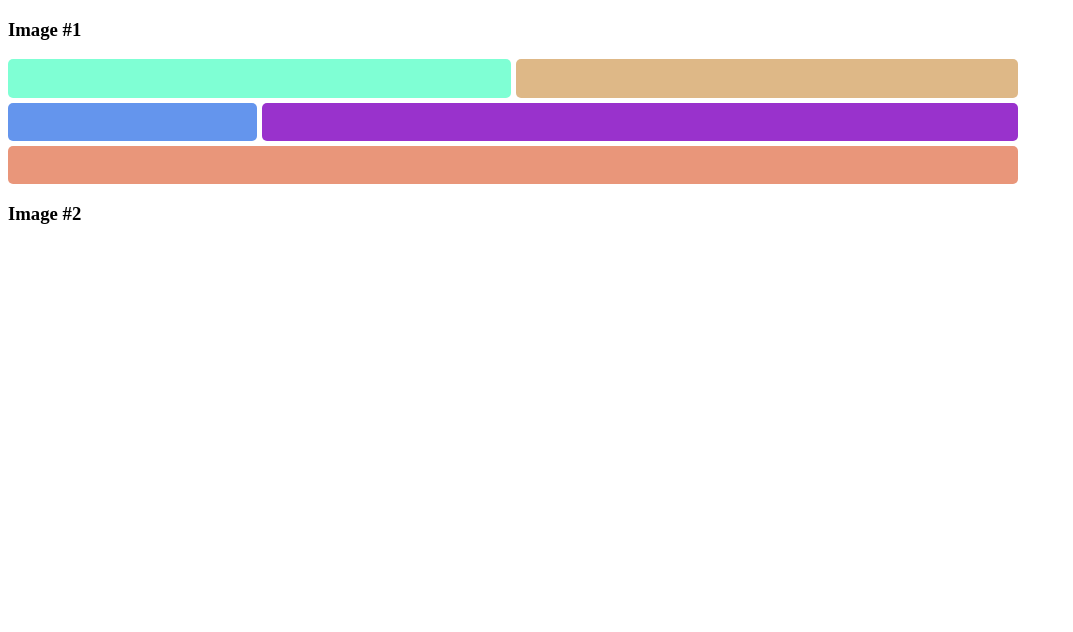
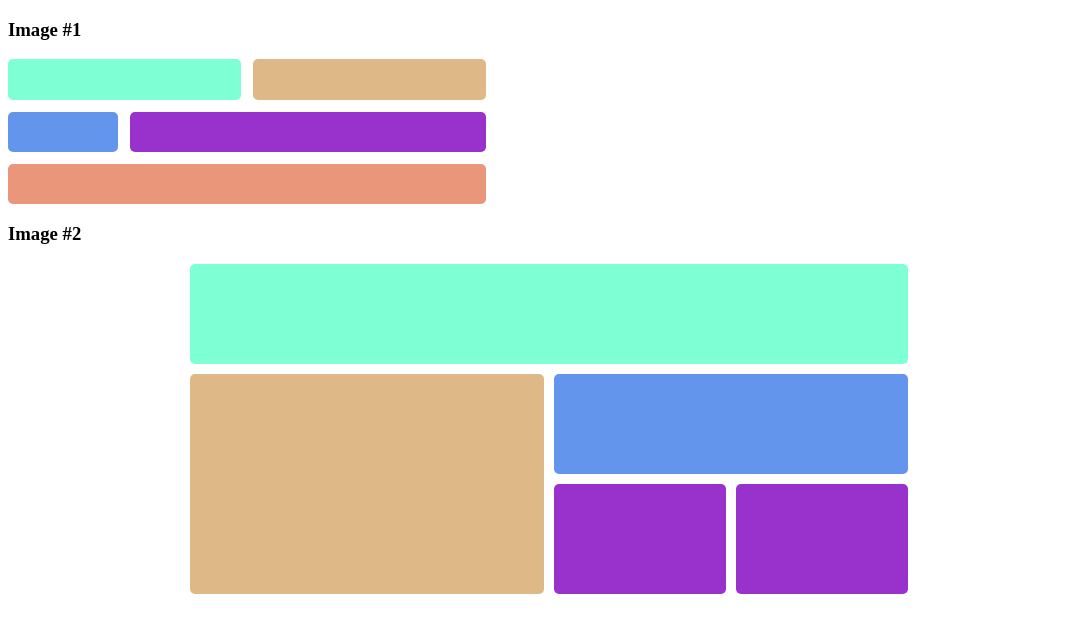
Before and after one commit to caidoole/fsw-100, a plain HTML site: page wk5/gridlayouts/index.html in a window 1280 px wide. Shown: the whole page, without its empty margins (0-1073 px from the left). Drawn offline with Linux system fonts and the light colour scheme.

Commit message:
blocks on blocks on rows on blocks

```diff
--- a/wk5/gridlayouts/index.html
+++ b/wk5/gridlayouts/index.html
@@ -25,6 +25,10 @@
     <div class= "bumpy">
 
         <div class= "timestwo"></div>
+        <div class= "sideline"></div>
+        <div class= "floater"></div>
+        <div class= "hunkabump"></div>
+        <div class= "hunkabump2"></div>
 
     </div>
 
--- a/wk5/gridlayouts/styles.css
+++ b/wk5/gridlayouts/styles.css
@@ -2,8 +2,9 @@
 
     display: grid;
     grid-template-columns: repeat(5, 1fr);
-    grid-gap: 5px;
-    height: 125px;
+    grid-gap: 12px;
+    height: 145px;
+    max-width:600px;
 
 
 }
@@ -40,3 +41,49 @@
     grid-column: 1/5;
     border-radius: 5px;
 }
+
+
+.bumpy{
+    display: grid;
+    grid-template-columns: repeat(7, 1fr);
+    grid-template-rows: repeat(35, 1fr);
+    gap:10px;
+    height:220px;
+}
+
+.timestwo{
+    background-color: aquamarine;
+    grid-column: 2/6;
+    grid-row: 1/12;
+    border-radius: 5px;
+}
+
+.sideline{
+
+    background-color: burlywood;
+    grid-column:2/4 ;
+    grid-row:12/35;
+    border-radius: 5px;
+
+}
+
+.floater{
+    background-color: cornflowerblue;
+    grid-column:4/6;
+    grid-row: 12/23 ;
+    border-radius: 5px;
+}
+
+.hunkabump{
+    background-color: darkorchid;
+    grid-column:4/5;
+    grid-row:23/35;
+    border-radius: 5px;
+}
+
+.hunkabump2{
+    background-color: darkorchid;
+    grid-column:5/6;
+    grid-row:23/35;
+    border-radius: 5px;
+}
```
